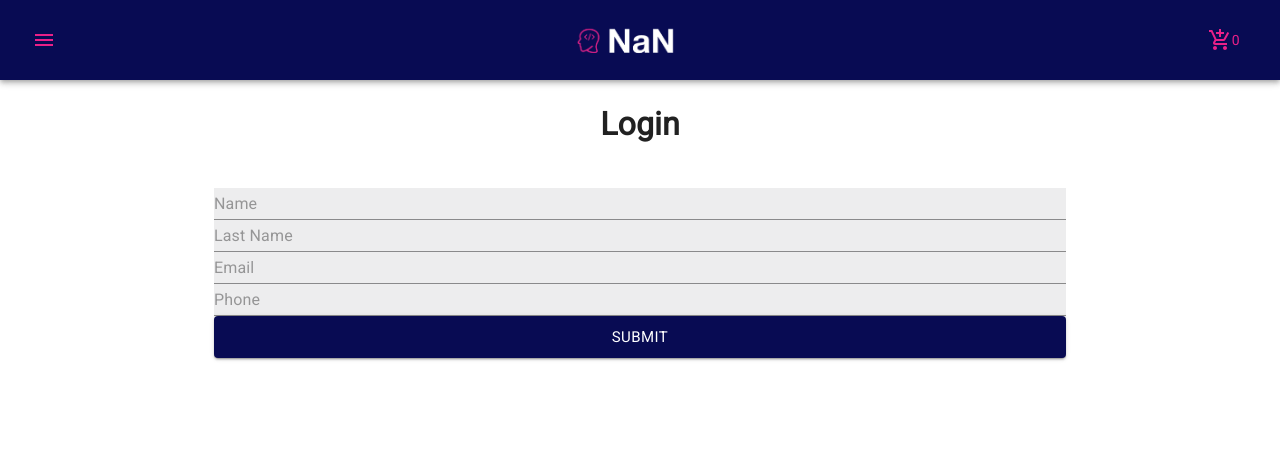
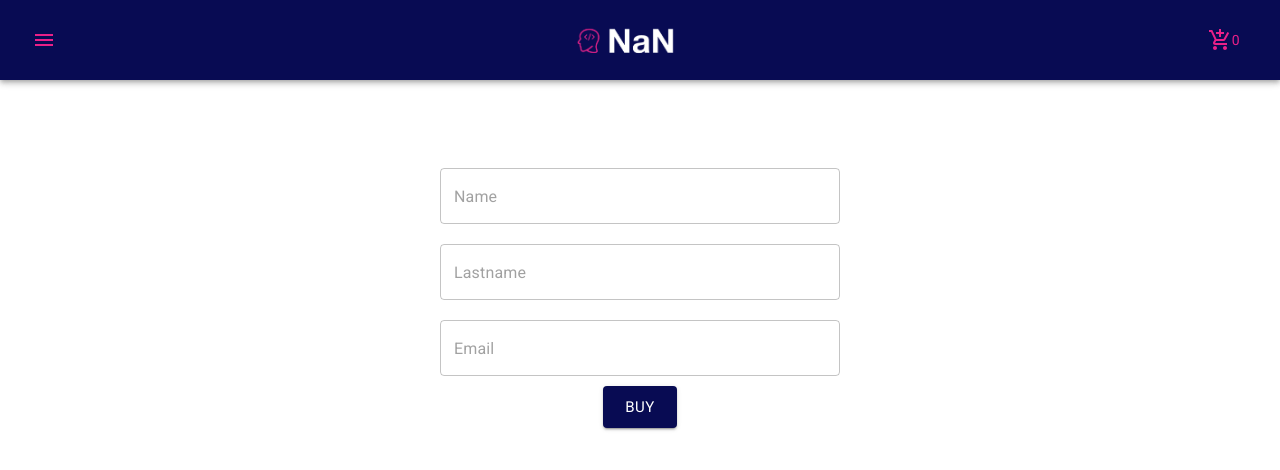
Before and after one commit to MichelleAragon/PreEntregaFinal, a React (Vite) app: page /Login in a window 1280 px wide. Shown: the top 470 px of the page. Built offline with nearby package versions, Linux system fonts and the light colour scheme.

Commit message:
fix cart submission

```diff
--- a/src/Pages/ItemListContainer.jsx
+++ b/src/Pages/ItemListContainer.jsx
@@ -21,7 +21,7 @@ const ItemListContainer = () => {
   }, []);
 
 
-  const handleProductClick = (id) => {};
+  const handleProductClick = () => {};
 
   return (
     <div className="userSection">
--- a/src/Pages/Shop.jsx
+++ b/src/Pages/Shop.jsx
@@ -5,10 +5,7 @@ import { Button } from "@mui/material";
 
 const Shop = () => {
   const [cart] = useShopingCartContext();
-
   const total = cart.reduce((acc, item) => acc + item.qty * item.price, 0);
-  console.log(total);
-
   return cart && cart.length > 0 ? (
     <div className="container-shop">
       <Link to={"/"}>
--- a/src/components/LogIn/LogIn.jsx
+++ b/src/components/LogIn/LogIn.jsx
@@ -1,88 +1,73 @@
-import Box from "@mui/material/Box";
-import Input from "@mui/material/Input";
-import Button from "@mui/material/Button";
-import CssBaseline from "@mui/material/CssBaseline";
-import Container from "@mui/material/Container";
+import Button from '@mui/material/Button';
 import { collection, addDoc } from "firebase/firestore";
 import { db } from "../../firebase/firebaseConfig";
 import { useState } from "react";
+import TextField from "@mui/material/TextField";
+import MessageSuccess from '../MessageSuccess/MessageSuccess';
+import { useShopingCartContext } from '../../hooks/ShopingCartContext';
 
-const ariaLabel = { "aria-label": "description" };
+// const ariaLabel = { "aria-label": "description" };
 const initialState = {
   name: "",
-  lastName: "",
-  email: "",
-  number: "",
+  lastname: "",
+  email: ""
 };
-
+const styles = {
+  containerShop: {
+    textAlign: "center",
+    paddingTop: 20,
+  },
+};
 export const LogIn = () => {
   const [values, setValues] = useState(initialState);
   const [purchaseID, setPurchaseID] = useState("");
+  const [cart] = useShopingCartContext();
 
   const handleOnChange = (e) => {
     const { value, name } = e.target;
+
     setValues({ ...values, [name]: value });
   };
 
   const handleOnSubmit = async (e) => {
     e.preventDefault();
-    const docRef = await addDoc(collection(db, "purchasesCollection"), {
-      values,
-    });
+    const docRef = await addDoc(collection(db, "purchasesCollection"), { ...values, products: cart });
     setValues(initialState);
     setPurchaseID(docRef.id);
-    ///alert(docRef.id);
   };
 
   return (
-    <>
-      <CssBaseline />
-      <Container maxWidth="md">
-        <Box>
-          <div>
-            <h1 style={{ textAlign: "center", marginTop: "20px" }}>Login</h1>
-          </div>
-        </Box>
-        <Box
-          component="form"
-          sx={{
-            bgcolor: "#ededee",
-            display: "flex",
-            flexDirection: "column",
-            mt: 5,
-          }}
-          noValidate
-          autoComplete="off"
-          onSubmit={handleOnSubmit}
-        >
-          <Input
+      <div style={styles.containerShop}>
+      <h1 style={{ color: "white" }}>Shop</h1>
+      <form className="FormContainer" onSubmit={handleOnSubmit}>
+        <TextField
           placeholder="Name"
-            inputProps={ariaLabel}
+          style={{ margin: 10, width: 400 }}
+          name="name"
           value={values.name}
           onChange={handleOnChange}
           required
         />
-          <Input
-            placeholder="Last Name"
-            inputProps={ariaLabel}
-            value={values.lastName}
+        <TextField
+          placeholder="Lastname"
+          style={{ margin: 10, width: 400 }}
+          name="lastname"
+          value={values.lastname}
           onChange={handleOnChange}
           required
         />
-          <Input
+        <TextField
           placeholder="Email"
-            inputProps={ariaLabel}
+          style={{ margin: 10, width: 400 }}
+          name="email"
           value={values.email}
           onChange={handleOnChange}
           required
         />
-          <Input placeholder="Phone" inputProps={ariaLabel} />
-          <Button variant="contained" size="large" onSubmit={handleOnSubmit}>
-            Submit
-          </Button>
-        </Box>
-      </Container>
-    </>
+        <Button type="submit" variant="contained" size="large">BUY</Button>
+      </form>
+      {purchaseID && <MessageSuccess purchaseID={purchaseID} />}
+    </div>
   );
 };
 
--- /dev/null
+++ b/src/components/MessageSuccess/MessageSuccess.jsx
@@ -0,0 +1,15 @@
+
+import Alert from "@mui/material/Alert";
+import Stack from "@mui/material/Stack";
+
+const MessageSuccess = ({ purchaseID }) => {
+  return (
+    <Stack sx={{ width: "100%" }} spacing={2}>
+      <Alert severity="success">
+        Gracias por su compra! su id de transacción es: {purchaseID}
+      </Alert>
+    </Stack>
+  );
+};
+
+export default MessageSuccess;
```
Lines whose indentation alone changed are shown as unchanged.
